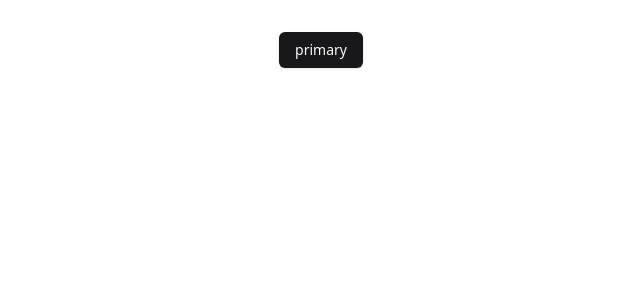
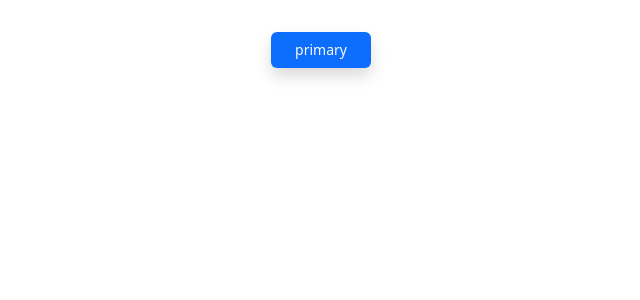
Before and after one commit to TJ-Mothokho/ChatALot, a React (Vite) app: page / in a window 1280 px wide. Shown: the top 300 px of the page, without its empty margins (319-959 px from the left). Built offline with nearby package versions, Linux system fonts and the light colour scheme.

Commit message:
Added bootstrap

```diff
--- a/package.json
+++ b/package.json
@@ -11,10 +11,12 @@
   },
   "dependencies": {
     "@radix-ui/react-slot": "^1.1.2",
+    "bootstrap": "^5.3.3",
     "class-variance-authority": "^0.7.1",
     "clsx": "^2.1.1",
     "lucide-react": "^0.475.0",
     "react": "^19.0.0",
+    "react-bootstrap": "^2.10.9",
     "react-dom": "^19.0.0",
     "tailwind-merge": "^3.0.1",
     "tailwindcss-animate": "^1.0.7"
--- a/src/App.tsx
+++ b/src/App.tsx
@@ -1,10 +1,13 @@
 import "./App.css";
 import { ButtonPrimary } from "./components/Buttons";
+import "bootstrap/dist/css/bootstrap.css";
 
 function App() {
   return (
     <>
-      <ButtonPrimary>primary</ButtonPrimary>
+      <ButtonPrimary onClick={() => console.log("Clicked")}>
+        primary
+      </ButtonPrimary>
     </>
   );
 }
--- a/src/components/Buttons.tsx
+++ b/src/components/Buttons.tsx
@@ -3,15 +3,24 @@ import { Button } from "@/components/ui/button";
 
 interface Props {
   children: string;
+  onClick: () => void;
 }
-export function ButtonPrimary({ children }: Props) {
-  return <Button>{children}</Button>;
+export function ButtonPrimary({ children, onClick }: Props) {
+  return <Button onClick={onClick}>{children}</Button>;
 }
 
-export function ButtonSecondary({ children }: Props) {
-  return <Button variant="secondary">{children}</Button>;
+export function ButtonSecondary({ children, onClick }: Props) {
+  return (
+    <Button onClick={onClick} variant="secondary">
+      {children}
+    </Button>
+  );
 }
 
-export function ButtonDanger({ children }: Props) {
-  return <Button variant="destructive">{children}</Button>;
+export function ButtonDanger({ children, onClick }: Props) {
+  return (
+    <Button onClick={onClick} variant="destructive">
+      {children}
+    </Button>
+  );
 }
```
Also changed, not shown: 1 other file (tests, documents, lock files or other folders).
